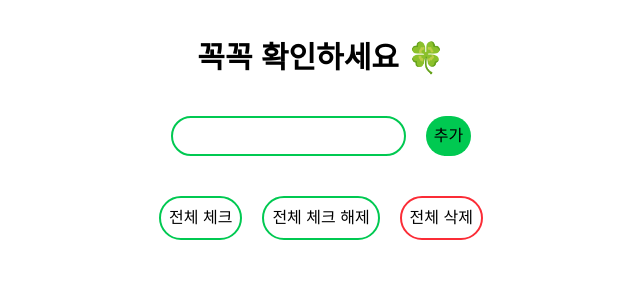
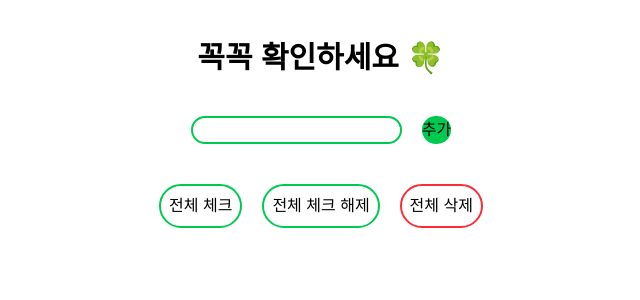
Before and after one commit to zer0p01nt/mini-todo, a React (Vite) app: page / in a window 1280 px wide. Shown: the top 300 px of the page, without its empty margins (319-959 px from the left). Built offline with nearby package versions, Linux system fonts and the light colour scheme.

Commit message:
modify css (2)

```diff
--- a/src/components/TodoControls.tsx
+++ b/src/components/TodoControls.tsx
@@ -31,10 +31,10 @@ const TodoControls = ({ addTodo, checkAll, deleteAll }: Props) => {
           onChange={(e) => setText(e.target.value)}
           onKeyDown={(e) => handleKeyDown(e)}
           maxLength={100}
-          className='border-2 px-3 rounded-full border-green-500'
+          className='border-2 rounded-full border-green-500'
         />
         <button
-          className='font-medium bg-green-500 p-2 rounded-full hover:bg-black hover:text-white'
+          className='font-medium bg-green-500 rounded-full hover:bg-black hover:text-white'
           onClick={handleAddTodo}
         >
           추가
```
